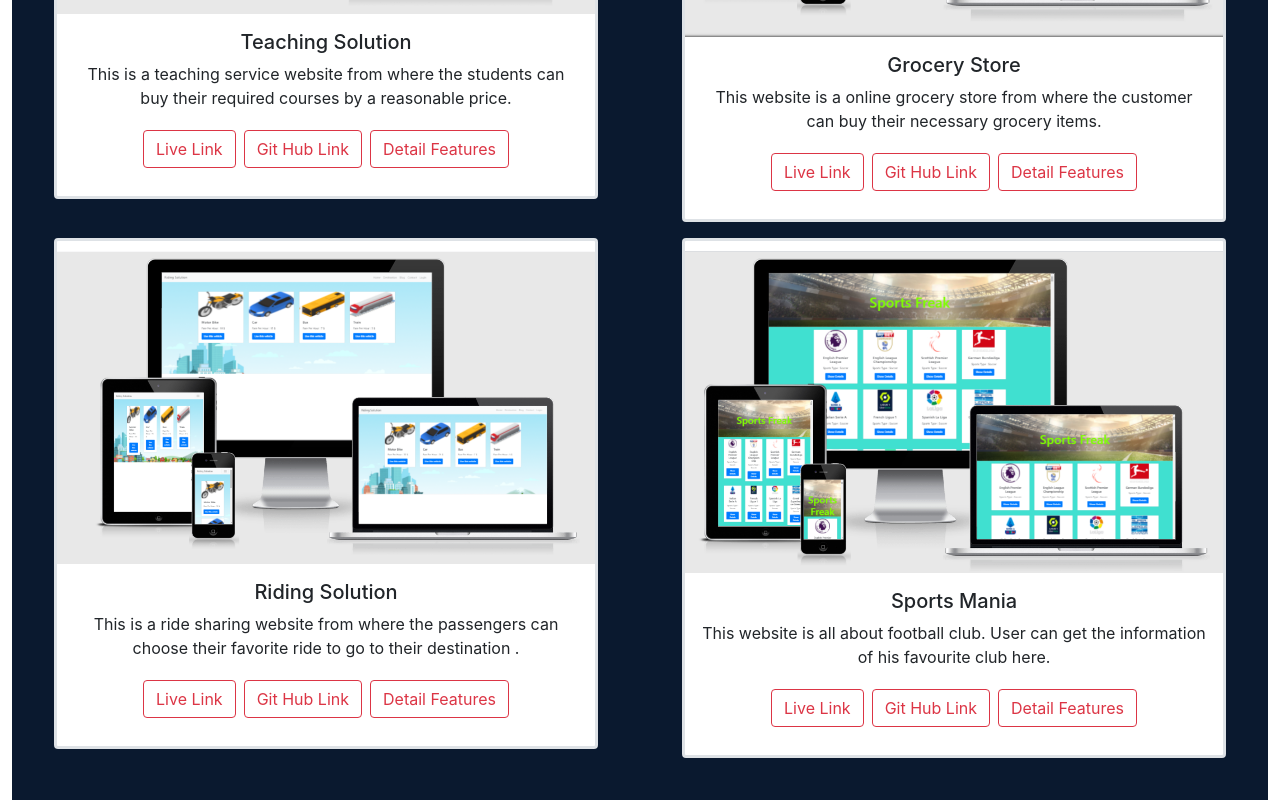
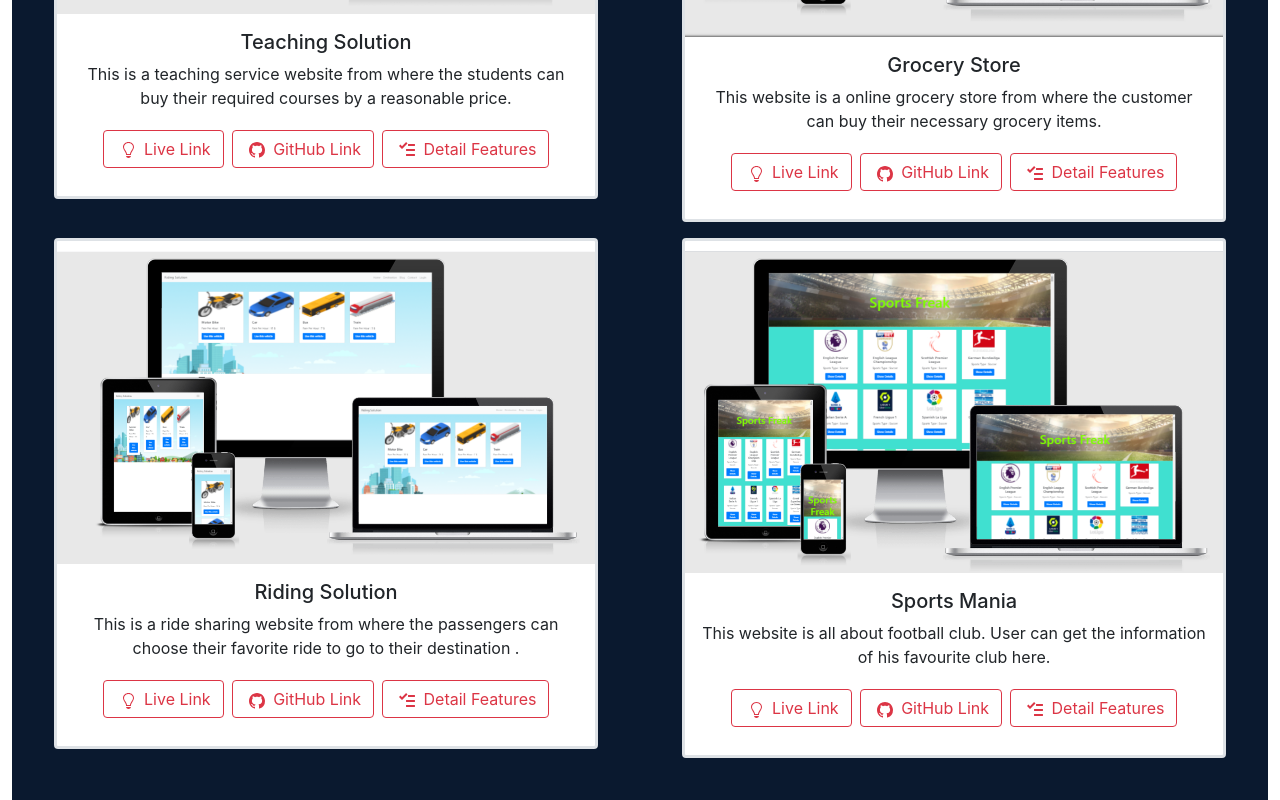
Before and after one commit to solayman-bd/Resume, a React (Create React App) app: page / in a window 1280 px wide. Shown: the part 2560-3360 px from the top of the page. Built offline with nearby package versions, Linux system fonts and the light colour scheme.

Commit message:
icon added

```diff
--- a/src/components/Home/ContactMe/ContactMe.js
+++ b/src/components/Home/ContactMe/ContactMe.js
@@ -3,6 +3,7 @@ import "./ContactMe.css";
 import emailjs from "emailjs-com";
 import Jump from "react-reveal/Jump";
 import { Button, Form } from "react-bootstrap";
+import { GoMail } from "react-icons/go";
 
 const ContactMe = () => {
   function sendEmail(e) {
@@ -61,6 +62,7 @@ const ContactMe = () => {
             variant="primary"
             type="submit"
           >
+            <GoMail className="mx-1" />
             Send Message
           </Button>
         </Form>
--- a/src/components/Home/ProjectsCard/ProjectsCard.js
+++ b/src/components/Home/ProjectsCard/ProjectsCard.js
@@ -1,6 +1,7 @@
 import React, { useState } from "react";
 import ProjectDetailsModals from "../ProjectDetailsModals/ProjectDetailsModals";
 import "./ProjectsCard.css";
+import { GoLightBulb, GoMarkGithub, GoTasklist } from "react-icons/go";
 
 const ProjectsCard = (props) => {
   const { name, feature, gitHub, liveLink, img, featureDetails } = props.data;
@@ -28,20 +29,20 @@ const ProjectsCard = (props) => {
             target="_new"
             className="btn btn-outline-danger mx-1 my-1 card-button"
           >
-            Live Link
+            <GoLightBulb className="mx-1" /> Live Link
           </a>
           <a
             href={gitHub}
             target="_new"
             className="btn btn-outline-danger mx-1 my-1 card-button"
           >
-            Git Hub Link
+            <GoMarkGithub className="mx-1" /> GitHub Link
           </a>
           <button
             onClick={openModal}
             className="btn btn-outline-danger my-1 mx-1 card-button"
           >
-            Detail Features
+            <GoTasklist className="mx-1" /> Detail Features
           </button>
           <ProjectDetailsModals
             modalIsOpen={modalIsOpen}
```
